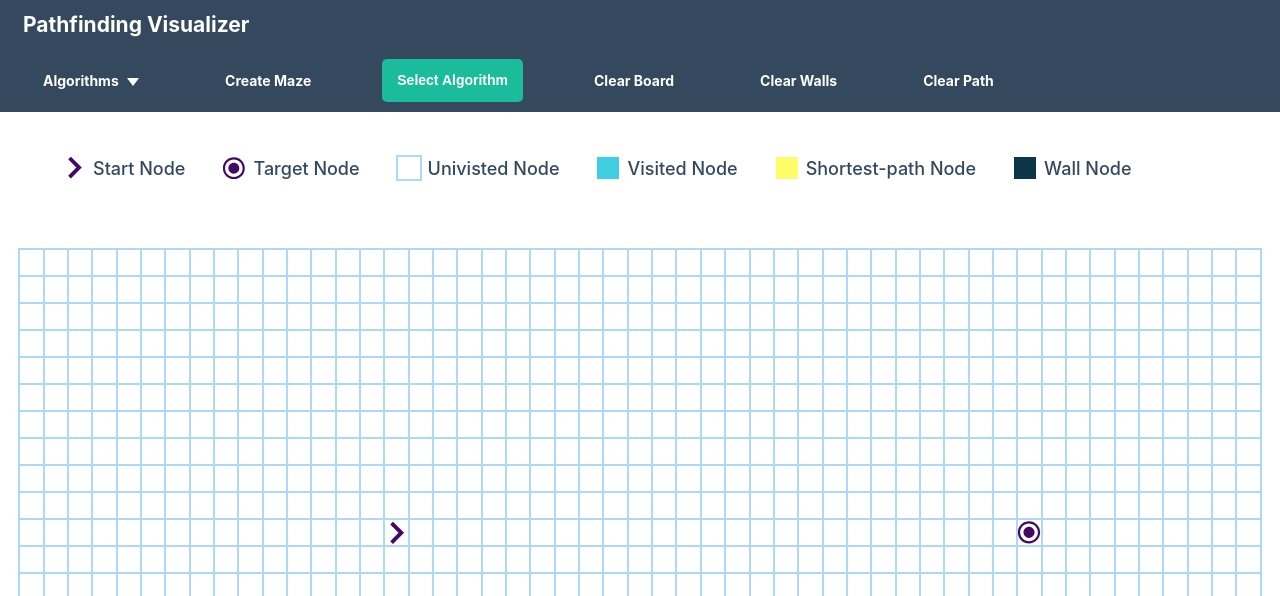
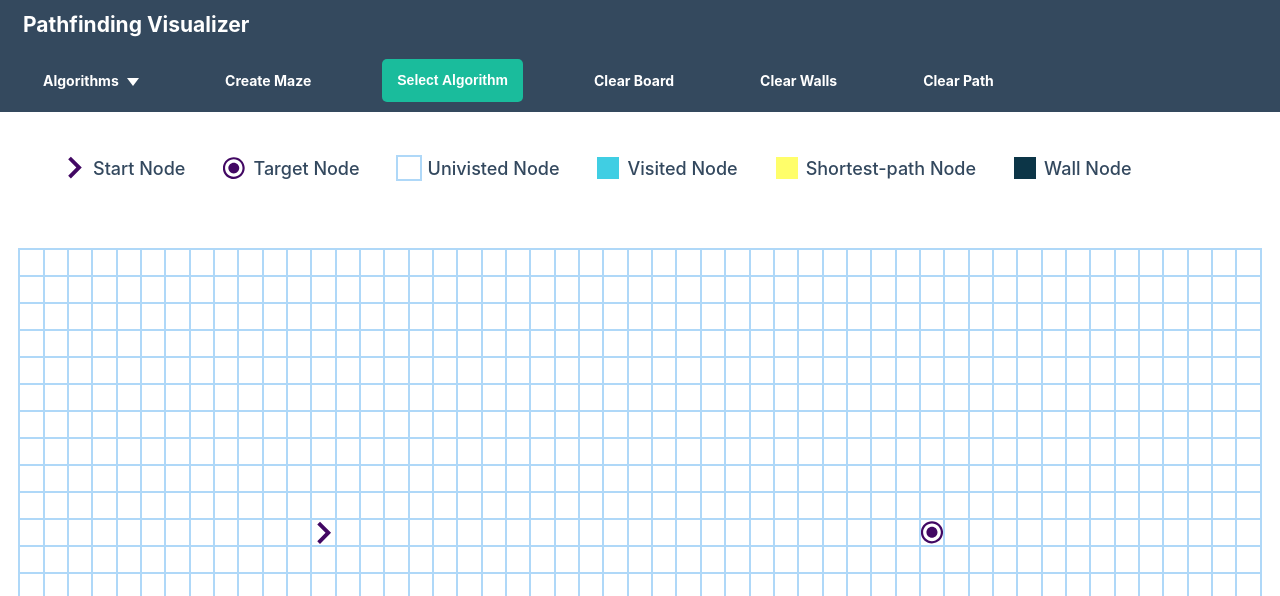
Before and after one commit to broliver18/algorithm-visualizer, a React (Create React App) app: page / in a window 1280 px wide. Shown: the top 596 px of the page. Built offline with nearby package versions, Linux system fonts and the light colour scheme.

Commit message:
Fix start and end node location

```diff
--- a/src/Components/Icons/TargetIcon.js
+++ b/src/Components/Icons/TargetIcon.js
@@ -2,7 +2,7 @@ import React from "react";
 
 function TargetIcon() {
   return (
-    <svg viewBox="45 0 428 510" version="1.1" fill="#000000" stroke="#000000">
+    <svg viewBox="45 0 430 510" version="1.1" fill="#000000" stroke="#000000">
       <g id="SVGRepo_bgCarrier" strokeWidth="0"></g><g id="SVGRepo_tracerCarrier" strokeLinecap="round" strokeLinejoin="round"></g><g id="SVGRepo_iconCarrier"> <title>circle-dot</title> <g id="Page-1" stroke="none" strokeWidth="1" fill="none" fillRule="evenodd"> <g id="drop" fill="#420863" transform="translate(42.666667, 42.666667)"> <path d="M213.333333,3.55271368e-14 C331.15408,3.55271368e-14 426.666667,95.5125867 426.666667,213.333333 C426.666667,331.15408 331.15408,426.666667 213.333333,426.666667 C95.5125867,426.666667 3.55271368e-14,331.15408 3.55271368e-14,213.333333 C3.55271368e-14,95.5125867 95.5125867,3.55271368e-14 213.333333,3.55271368e-14 Z M213.333333,42.6666667 C119.076736,42.6666667 42.6666667,119.076736 42.6666667,213.333333 C42.6666667,307.589931 119.076736,384 213.333333,384 C307.589931,384 384,307.589931 384,213.333333 C384,119.076736 307.589931,42.6666667 213.333333,42.6666667 Z M213.333333,106.666667 C272.243707,106.666667 320,154.42296 320,213.333333 C320,272.243707 272.243707,320 213.333333,320 C154.42296,320 106.666667,272.243707 106.666667,213.333333 C106.666667,154.42296 154.42296,106.666667 213.333333,106.666667 Z" id="Combined-Shape"> </path> </g> </g> </g>
     </svg>
   )
--- a/src/Components/PathFinder/PathFinder.js
+++ b/src/Components/PathFinder/PathFinder.js
@@ -4,20 +4,20 @@ import "./PathFinder.css";
 import Node from "../Node/Node";
 import NavBar from "../NavBar/NavBar";
 import Legend from "../Legend/Legend";
-import { dijkstra, getNodesInShortestPathOrder } from "../../Algorithms/Dijkstra";
+import {
+  dijkstra,
+  getNodesInShortestPathOrder,
+} from "../../Algorithms/Dijkstra";
 
 function PathFinder() {
   const [grid, setGrid] = useState([]);
   const [isMousePressed, setIsMousePressed] = useState(false);
   const [isStartSelected, selectStart] = useState(false);
   const [isFinishSelected, selectFinish] = useState(false);
-  const [startNodeRow, setStartNodeRow] = useState(10);
-  const [startNodeCol, setStartNodeCol] = useState(15);
-  const [finishNodeRow, setFinishNodeRow] = useState(10);
-  const [finishNodeCol, setFinishNodeCol] = useState(41);
-
-  const gridWidth = Math.floor(document.documentElement.clientWidth / 25);
-  const gridHeight = Math.floor(document.documentElement.clientHeight / 39);
+  const [startNodeRow, setStartNodeRow] = useState(Math.floor(document.documentElement.clientHeight / 78));
+  const [startNodeCol, setStartNodeCol] = useState(Math.floor(document.documentElement.clientWidth / 100));
+  const [finishNodeRow, setFinishNodeRow] = useState(Math.floor(document.documentElement.clientHeight / 78));
+  const [finishNodeCol, setFinishNodeCol] = useState(Math.floor(document.documentElement.clientWidth / 34));
 
   useEffect(() => {
     const newGrid = getInitialGrid();
@@ -65,25 +65,25 @@ function PathFinder() {
     const startNode = grid[startNodeRow][startNodeCol];
     const finishNode = grid[finishNodeRow][finishNodeCol];
     let visitedNodesInOrder;
-    if (algorithm === 'dijkstra') visitedNodesInOrder = dijkstra(grid, startNode, finishNode);
+    if (algorithm === "dijkstra")
+      visitedNodesInOrder = dijkstra(grid, startNode, finishNode);
     const nodesInShortestPathOrder = getNodesInShortestPathOrder(finishNode);
     animateDijkstra(visitedNodesInOrder, nodesInShortestPathOrder);
   }
 
   return (
     <div>
-      <NavBar visualizeAlgorithm={visualizeAlgorithm}/>
-      <Legend/>
-        <table>
-          <tbody>
-            {grid.map((row, rowIdx) => {
-              return (
+      <NavBar visualizeAlgorithm={visualizeAlgorithm} />
+      <Legend />
+      <table>
+        <tbody>
+          {grid.map((row, rowIdx) => {
+            return (
               <tr key={rowIdx}>
                 {row.map((node, nodeIdx) => {
                   const { row, col, isFinish, isStart, isWall } = node;
                   return (
-                    <td
-                    key={nodeIdx}>
+                    <td key={nodeIdx}>
                       <Node
                         col={col}
                         row={row}
@@ -105,7 +105,7 @@ function PathFinder() {
         </tbody>
       </table>
     </div>
-  )
+  );
 
   function createNode(row, col) {
     return {
@@ -122,6 +122,9 @@ function PathFinder() {
 
   function getInitialGrid() {
     const newGrid = [];
+    const gridWidth = Math.floor(document.documentElement.clientWidth / 25);
+    const gridHeight = Math.floor(document.documentElement.clientHeight / 39);
+
     for (let row = 0; row < gridHeight; row++) {
       const currentRow = [];
       for (let col = 0; col < gridWidth; col++) {
```
